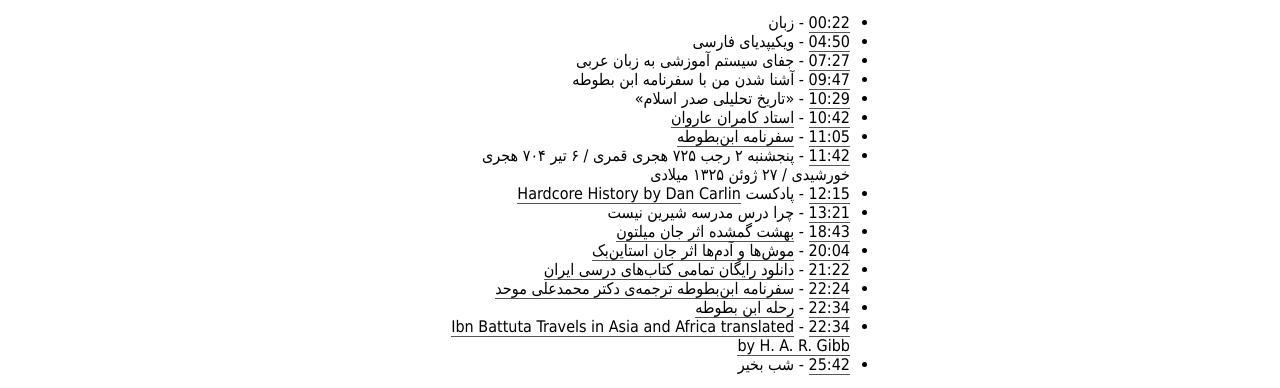
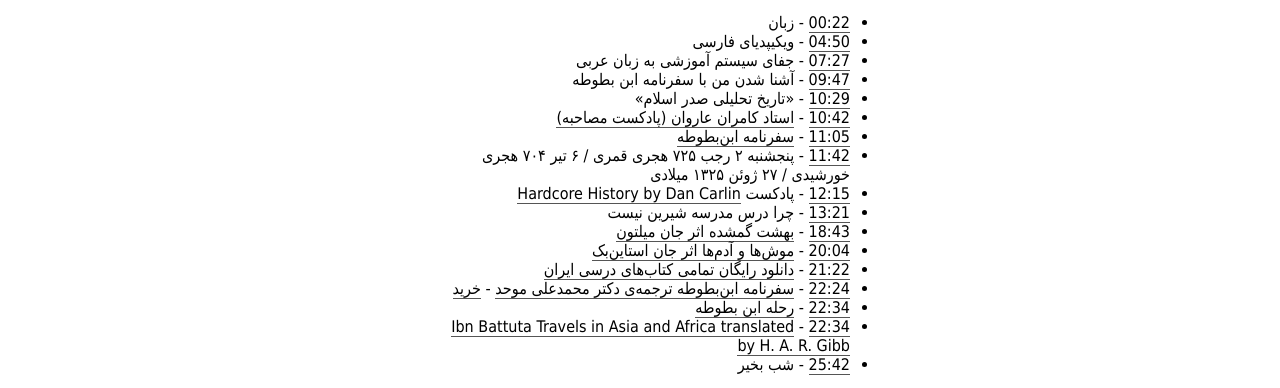
Before and after one commit to mohsend/mehsen.ir, a Jekyll site: the page built from _posts/2018-10-15-shabane-003.md, in a window 1280 px wide. Shown: the part 963-1351 px from the top of the page. Built offline with Jekyll 4.4.1, drawn with Linux system fonts in a browser that asks for light colours; some web fonts are replaced.

Commit message:
Update content

```diff
--- a/_posts/2018-10-15-shabane-003.md
+++ b/_posts/2018-10-15-shabane-003.md
@@ -33,7 +33,7 @@ podcast:
 * 07:27 - جفای سیستم آموزشی به زبان عربی
 * 09:47 - آشنا شدن من با سفرنامه ابن بطوطه
 * 10:29 - «تاریخ تحلیلی صدر اسلام»
-* 10:42 - [استاد کامران عاروان](https://shenoto.com/album/25228-%D9%82%D8%B3%D9%85%D8%AA-%D8%AF%D9%88%D8%A7%D8%B2%D8%AF%D9%87%D9%85)
+* 10:42 - [استاد کامران عاروان (پادکست مصاحبه)](https://shenoto.com/album/25228-%D9%82%D8%B3%D9%85%D8%AA-%D8%AF%D9%88%D8%A7%D8%B2%D8%AF%D9%87%D9%85)
 * 11:05 - [سفرنامه ابن‌بطوطه](https://fa.wikipedia.org/wiki/%D8%B3%D9%81%D8%B1%D9%86%D8%A7%D9%85%D9%87_%D8%A7%D8%A8%D9%86_%D8%A8%D8%B7%D9%88%D8%B7%D9%87)
 * 11:42 - پنجشنبه ۲ رجب ۷۲۵ هجری قمری / ۶ تیر ۷۰۴ هجری خورشیدی / ۲۷ ژوئن ۱۳۲۵ میلادی
 * 12:15 - پادکست [Hardcore History by Dan Carlin](https://www.dancarlin.com/hardcore-history-series/)
@@ -41,7 +41,7 @@ podcast:
 * 18:43 - [بهشت گمشده اثر جان میلتون](https://fa.wikipedia.org/wiki/%D8%A8%D9%87%D8%B4%D8%AA_%DA%AF%D9%85%D8%B4%D8%AF%D9%87)
 * 20:04 - [موش‌ها و آدم‌ها اثر جان استاین‌بک](https://fa.wikipedia.org/wiki/%D9%85%D9%88%D8%B4%E2%80%8C%D9%87%D8%A7_%D9%88_%D8%A2%D8%AF%D9%85%E2%80%8C%D9%87%D8%A7)
 * 21:22 - [دانلود رایگان تمامی کتاب‌های درسی ایران](http://www.chap.sch.ir/)
-* 22:24 - [سفرنامه ابن‌بطوطه ترجمه‌ی دکتر محمدعلی موحد](https://www.goodreads.com/book/show/36896252)
+* 22:24 - [سفرنامه ابن‌بطوطه ترجمه‌ی دکتر محمدعلی موحد](https://www.goodreads.com/book/show/36896252) - [خرید](http://mehsen.ir/buy/rihla)
 * 22:34 - [رحله ابن بطوطه](https://archive.org/details/IbnBattutaRahlahPart1MisrI001261/page/n0)
 * 22:34 - [Ibn Battuta Travels in Asia and Africa  translated by H. A. R. Gibb](https://archive.org/details/in.ernet.dli.2015.173790/page/n3)
 * 25:42 - شب بخیر
```
Also changed, not shown: _posts/2018-10-21-shabane-004.md (+1 -1 lines), _posts/2018-12-24-shabane-005.md (+1 -1 lines), _posts/2019-03-08-shabane-006.md (+1 -0 lines).
